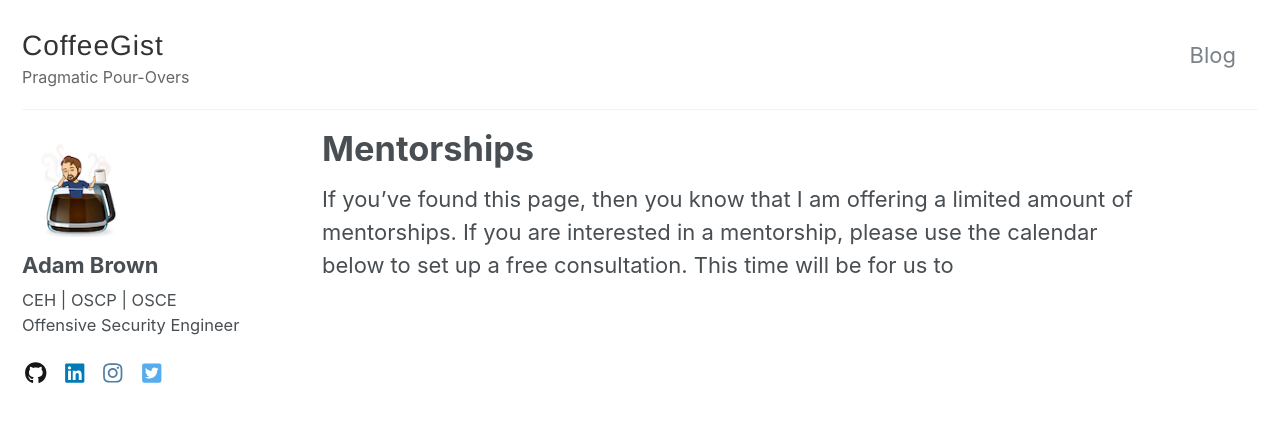
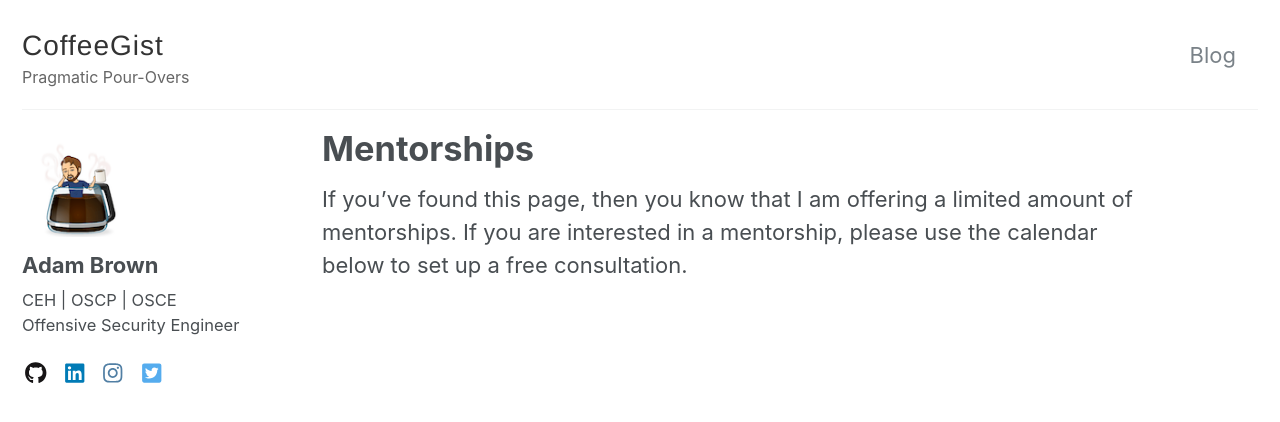
Before and after one commit to coffeegist/coffeegist.github.io, a Jekyll site: the page built from _pages/mentorships.md, in a window 1280 px wide and 900 px high. Shown: the top 422 px of the window. Built offline with Jekyll 4.4.1, drawn with Linux system fonts in a browser that asks for light colours; nearby versions of some CDN libraries; comment, search, counter and statistics services are not loaded.

Commit message:
* Update verbiage

```diff
--- a/_pages/mentorships.md
+++ b/_pages/mentorships.md
@@ -5,7 +5,8 @@ permalink: /mentorships/
 author_profile: true
 ---
 
-If you've found this page, then you know that I am offering a limited amount of mentorships. If you are interested in a mentorship, please use the calendar below to set up a free consultation. This time will be for us to
+If you've found this page, then you know that I am offering a limited amount of mentorships. If you are interested in a mentorship, please use the calendar below to set up a free consultation.
+
 <!-- Calendly inline widget begin -->
 <div class="calendly-inline-widget" data-url="https://calendly.com/coffeegist/mentorship-consultation" style="min-width:320px;height:1080px;"></div>
 <script type="text/javascript" src="https://assets.calendly.com/assets/external/widget.js"></script>
```
